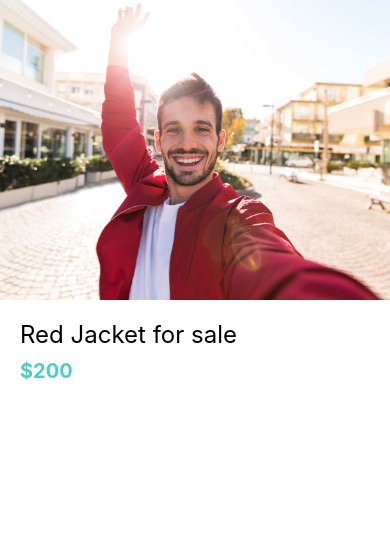
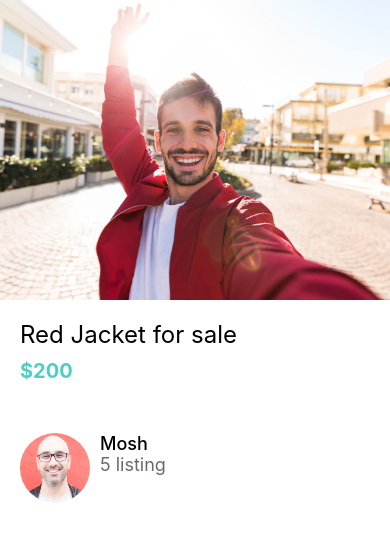
Before and after one commit to nidamunir/sell-what-you-dont-use, a React Native app: screen / in a window 390 px wide. Shown: the top 542 px of the page. Built offline with nearby package versions, Linux system fonts and the light colour scheme.

Commit message:
Add ListItem and Use it in ListingDetails Screen

```diff
--- /dev/null
+++ b/app/components/ListItem.js
@@ -0,0 +1,37 @@
+// lib
+import React from "react";
+import { View, StyleSheet, Image } from "react-native";
+
+// src
+import { AppText } from "./AppText";
+import colors from "../config/colors";
+
+export const ListItem = ({ image, title, subTitle }) => {
+  return (
+    <View style={styles.container}>
+      <Image source={image} style={styles.image} />
+      <View>
+        <AppText style={styles.title}>{title}</AppText>
+        <AppText style={styles.subTitle}>{subTitle}</AppText>
+      </View>
+    </View>
+  );
+};
+
+const styles = StyleSheet.create({
+  container: {
+    flexDirection: "row",
+  },
+  image: {
+    width: 70,
+    height: 70,
+    borderRadius: 35,
+    marginRight: 10,
+  },
+  title: {
+    fontWeight: "500",
+  },
+  subTitle: {
+    color: colors.medium,
+  },
+});
--- a/app/config/colors.js
+++ b/app/config/colors.js
@@ -3,4 +3,5 @@ export default {
   secondary: "#4ECDC4",
   black: "#000",
   white: "#fff",
+  medium: "#6e6969",
 };
--- a/app/screens/ListingDetailsScreen.js
+++ b/app/screens/ListingDetailsScreen.js
@@ -5,6 +5,7 @@ import { StyleSheet, View, Image } from "react-native";
 // src
 import colors from "../config/colors";
 import { AppText } from "../components/AppText";
+import { ListItem } from "../components/ListItem";
 
 export const ListingDetailsScreen = ({ title, subTitle, image }) => {
   return (
@@ -13,6 +14,13 @@ export const ListingDetailsScreen = ({ title, subTitle, image }) => {
       <View style={styles.detailsContainer}>
         <AppText style={styles.title}>Red Jacket for sale</AppText>
         <AppText style={styles.price}>$200</AppText>
+        <View style={styles.userContainer}>
+          <ListItem
+            title="Mosh"
+            subTitle="5 listing"
+            image={require("../assets/mosh.jpg")}
+          />
+        </View>
       </View>
     </View>
   );
@@ -36,4 +44,7 @@ const styles = StyleSheet.create({
     marginVertical: 10,
   },
   title: { fontSize: 24 },
+  userContainer: {
+    marginVertical: 40,
+  },
 });
```
Also changed, not shown: app/assets/mosh.jpg (added).
